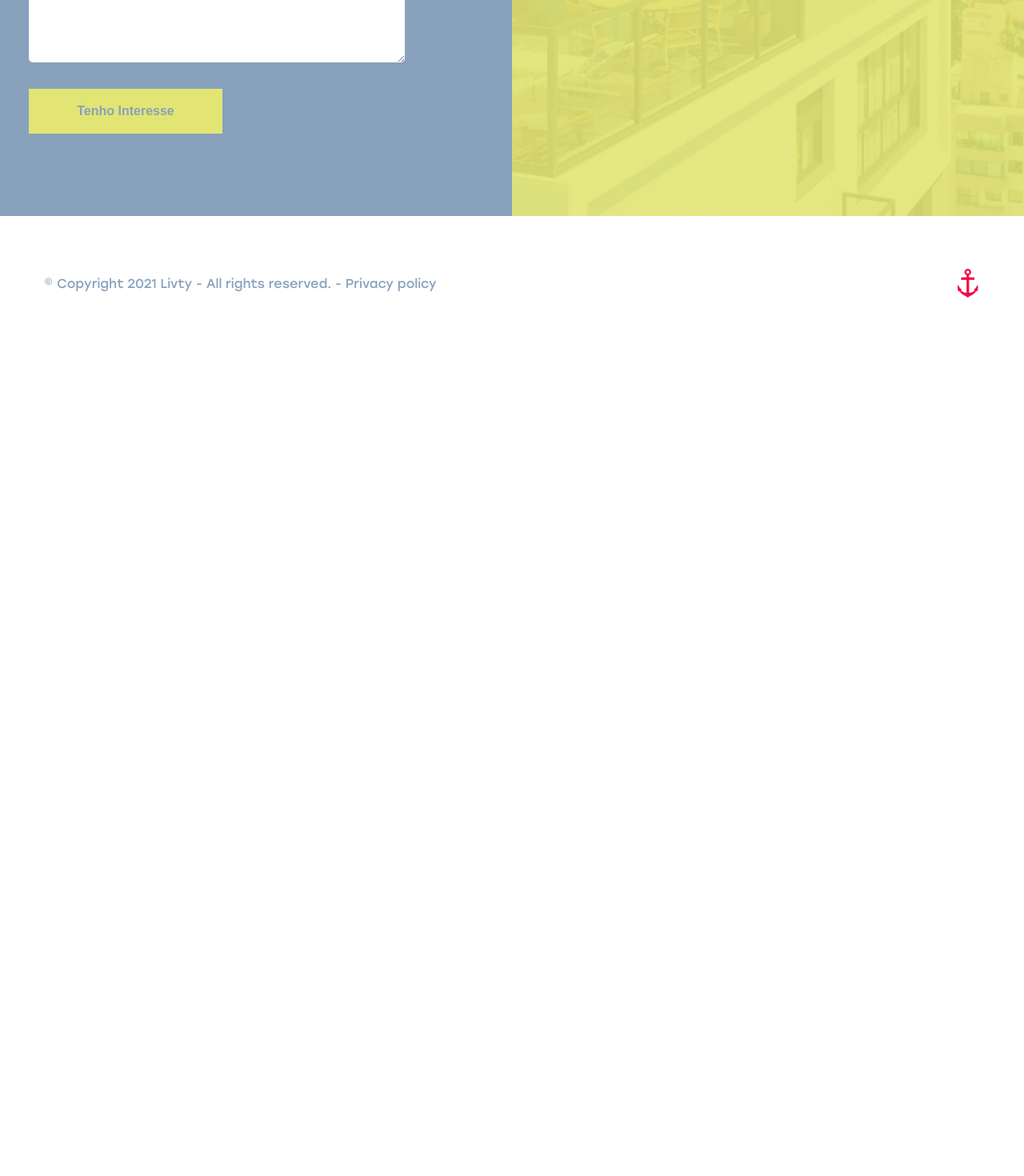
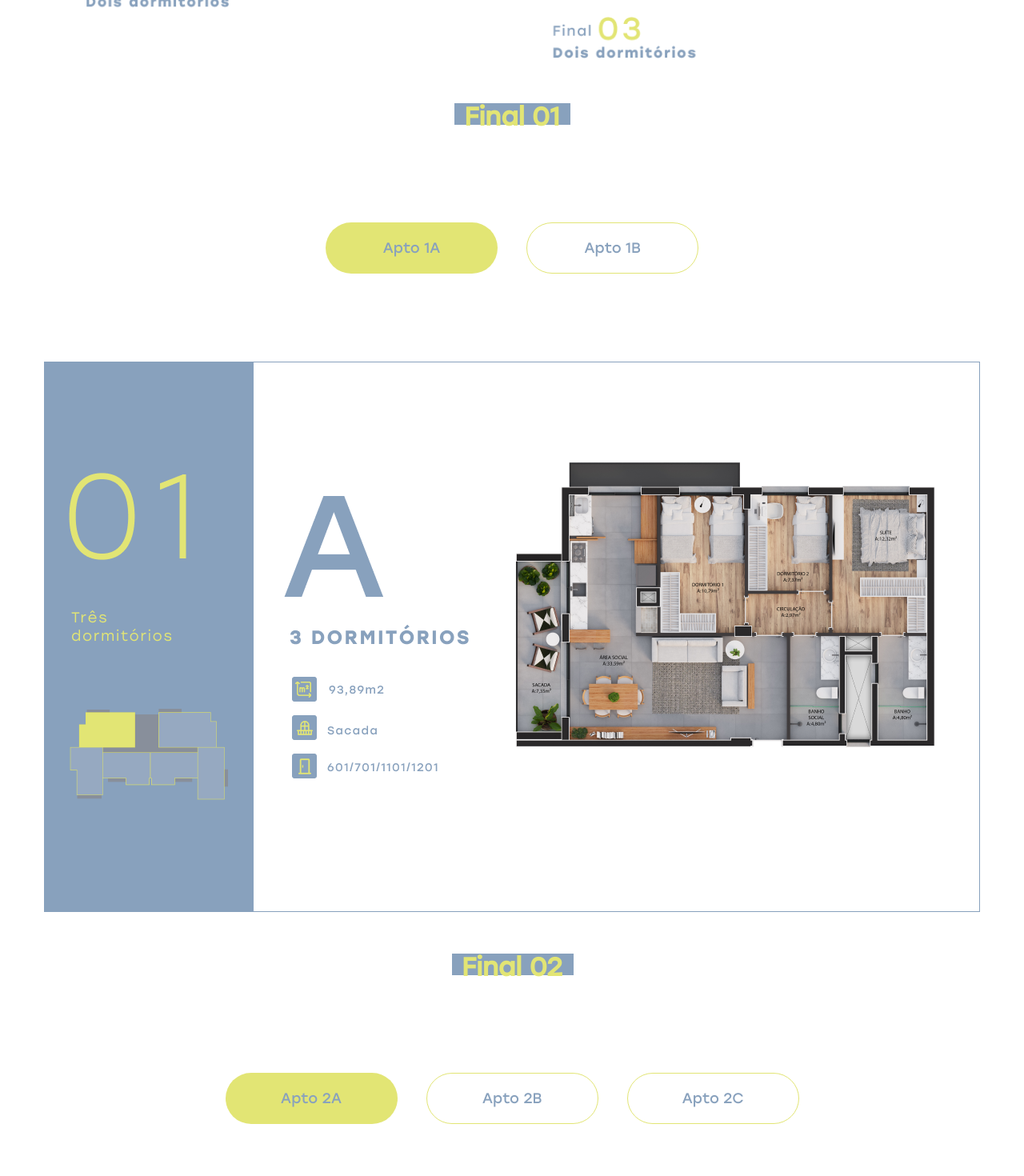
Before and after one commit to NtBat/livty, a Next.js app: page / in a window 1280 px wide. Shown: the part 7260-8730 px from the top of the page at 80% size. Before the commit the page ends 7699 px from the top, so only its background shows below. Built offline with nearby package versions, Linux system fonts and the light colour scheme; a web font is replaced by a local one.

Commit message:
add final

```diff
--- a/src/components/Enterprise/index.js
+++ b/src/components/Enterprise/index.js
@@ -1,4 +1,6 @@
 import * as S from "./styles";
+
+import Tabs from "@/components/Tabs";
 
 function Enterprise() {
   return (
@@ -20,12 +22,113 @@ function Enterprise() {
 
         <S.Box>
           <S.PavementTitleWrapper>
-            <S.PavementTitle>Pavimento 4</S.PavementTitle>
+            <S.PavementTitle before={"Andar 4"}>Pavimento 4</S.PavementTitle>
           </S.PavementTitleWrapper>
 
           <S.ImageWrapper>
             <S.Image src="/pavimento4.png" alt="Planta do Pavimento 4" />
           </S.ImageWrapper>
+        </S.Box>
+
+        <S.Box>
+          <S.PavementTitleWrapper>
+            <S.PavementTitle before={"Andares 5/14"}>
+              Pavimento Tipo
+            </S.PavementTitle>
+          </S.PavementTitleWrapper>
+
+          <Tabs
+            title1="Planta"
+            title2="Fotos"
+            image1="/pavimento4.png"
+            image2="/pavimento514.png"
+          />
+        </S.Box>
+
+        <S.Box>
+          <S.FinalTitleWrapper>
+            <S.FinalTitle>Final 01</S.FinalTitle>
+          </S.FinalTitleWrapper>
+
+          <Tabs
+            title1="Apto 1A"
+            title2="Apto 1B"
+            image1="/apto1a.png"
+            image2="/apto1a.png"
+          />
+        </S.Box>
+
+        <S.Box>
+          <S.FinalTitleWrapper>
+            <S.FinalTitle>Final 02</S.FinalTitle>
+          </S.FinalTitleWrapper>
+
+          <Tabs
+            title1="Apto 2A"
+            title2="Apto 2B"
+            title3="Apto 2C"
+            image1="/apto1a.png"
+            image2="/apto1a.png"
+            image3="/apto1a.png"
+          />
+        </S.Box>
+
+        <S.Box>
+          <S.FinalTitleWrapper>
+            <S.FinalTitle>Final 03</S.FinalTitle>
+          </S.FinalTitleWrapper>
+
+          <Tabs
+            title1="Apto 3A"
+            title2="Apto 3B"
+            title3="Apto 3C"
+            image1="/apto1a.png"
+            image2="/apto1a.png"
+            image3="/apto1a.png"
+          />
+        </S.Box>
+
+        <S.Box>
+          <S.FinalTitleWrapper>
+            <S.FinalTitle>Final 04</S.FinalTitle>
+          </S.FinalTitleWrapper>
+
+          <Tabs
+            title1="Apto 4A"
+            title2="Apto 4B"
+            title3="Apto 4C"
+            image1="/apto1a.png"
+            image2="/apto1a.png"
+            image3="/apto1a.png"
+          />
+        </S.Box>
+
+        <S.Box>
+          <S.FinalTitleWrapper>
+            <S.FinalTitle>Final 05</S.FinalTitle>
+          </S.FinalTitleWrapper>
+
+          <Tabs
+            title1="Apto 5A"
+            title2="Apto 5B"
+            image1="/apto1a.png"
+            image2="/apto1a.png"
+          />
+        </S.Box>
+
+        <S.Box>
+          <S.FinalTitleWrapper>
+            <S.FinalTitle>Final 06</S.FinalTitle>
+          </S.FinalTitleWrapper>
+
+          <Tabs
+            title1="Apto 6A"
+            title2="Apto 6B"
+            title3="Apto 6C"
+            image1="/apto1a.png"
+            image2="/apto1a.png"
+            image3="/apto1a.png"
+          />
         </S.Box>
       </div>
     </S.Enterprise>
--- a/src/components/Enterprise/styles.js
+++ b/src/components/Enterprise/styles.js
@@ -120,7 +120,7 @@ export const PavementTitle = styled.h2`
   }
 
   &:before {
-    content: "Andar 4";
+    content: '${(props) => props.before}';
     position: absolute;
     left: 0;
     font-size: 16px;
@@ -129,3 +129,29 @@ export const PavementTitle = styled.h2`
     letter-spacing: 2px;
   }
 `;
+
+export const FinalTitleWrapper = styled.div`
+  display: flex;
+  width: 100%;
+  justify-content: center;
+`;
+
+export const FinalTitle = styled.h2`
+  position: relative;
+  color: ${({ theme }) => theme.colors.primary};
+  font-size: ${({ theme }) => theme.fonts.quinary};
+  font-weight: 700;
+  display: block;
+  text-align: center;
+
+  &:after {
+    position: absolute;
+    left: -12px;
+    width: 121%;
+    height: 71%;
+    top: 2px;
+    content: "";
+    z-index: -1;
+    background: ${({ theme }) => theme.colors.secondary};
+  }
+`;
--- /dev/null
+++ b/src/components/Tabs/index.js
@@ -0,0 +1,53 @@
+import * as S from "./styles";
+import { useState } from "react";
+
+function Tabs({ title1, title2, title3, image1, image2, image3 }) {
+  const [active, setActive] = useState(0);
+  const handleClick = (e) => {
+    const index = parseInt(e.target.id, 0);
+    if (index !== active) {
+      setActive(index);
+    }
+  };
+  return (
+    <>
+      <S.Tabs>
+        <S.Tab onClick={handleClick} active={active === 0} id={0}>
+          {title1}
+        </S.Tab>
+
+        <S.Tab onClick={handleClick} active={active === 1} id={1}>
+          {title2}
+        </S.Tab>
+
+        {title3 && (
+          <S.Tab onClick={handleClick} active={active === 2} id={2}>
+            {title3}
+          </S.Tab>
+        )}
+      </S.Tabs>
+      <>
+        <S.Content active={active === 0}>
+          <S.ImageWrapper>
+            <S.Image src={image1} alt="Planta" />
+          </S.ImageWrapper>
+        </S.Content>
+        <S.Content active={active === 1}>
+          <S.ImageWrapper>
+            <S.Image src={image2} alt="Planta" />
+          </S.ImageWrapper>
+        </S.Content>
+
+        {title3 && (
+          <S.Content active={active === 2}>
+            <S.ImageWrapper>
+              <S.Image src={image3} alt="Planta" />
+            </S.ImageWrapper>
+          </S.Content>
+        )}
+      </>
+    </>
+  );
+}
+
+export default Tabs;
--- /dev/null
+++ b/src/components/Tabs/styles.js
@@ -0,0 +1,44 @@
+import styled from "styled-components";
+import theme from "@/styles/theme";
+
+export const Tabs = styled.div`
+  overflow: hidden;
+
+  display: flex;
+  align-items: center;
+  justify-content: center;
+  margin-top: 113px;
+  gap: 0 36px;
+`;
+
+export const Tab = styled.button`
+  border: none;
+  outline: none;
+  cursor: pointer;
+  width: 215px;
+  height: 64px;
+  border-radius: 100px;
+  position: relative;
+  color: ${({ theme }) => theme.colors.secondary};
+  font-size: ${({ theme }) => theme.fonts.tertiary};
+  background-color: ${(props) => (props.active ? "#E2E574" : "transparent")};
+  transition: background-color 0.2s ease-in-out;
+  display: inline-flex;
+  align-items: center;
+  justify-content: center;
+  border: ${(props) => (props.active ? "none" : "1px solid #E2E574")};
+`;
+
+export const Content = styled.div`
+  ${(props) => (props.active ? "" : "display:none")}
+`;
+
+export const ImageWrapper = styled.div`
+  margin-top: 110px;
+`;
+
+export const Image = styled.img`
+  width: 100%;
+  display: block;
+  max-width: 100%;
+`;
--- a/src/styles/globals.js
+++ b/src/styles/globals.js
@@ -44,6 +44,10 @@ html,
 body {
   padding: 0;
   margin: 0;
+  font-family: "Stolzl", sans-serif;
+}
+
+button {
   font-family: "Stolzl", sans-serif;
 }
 
```
Also changed, not shown: public/apto1a.png (added), public/pavimento514.png (added).
